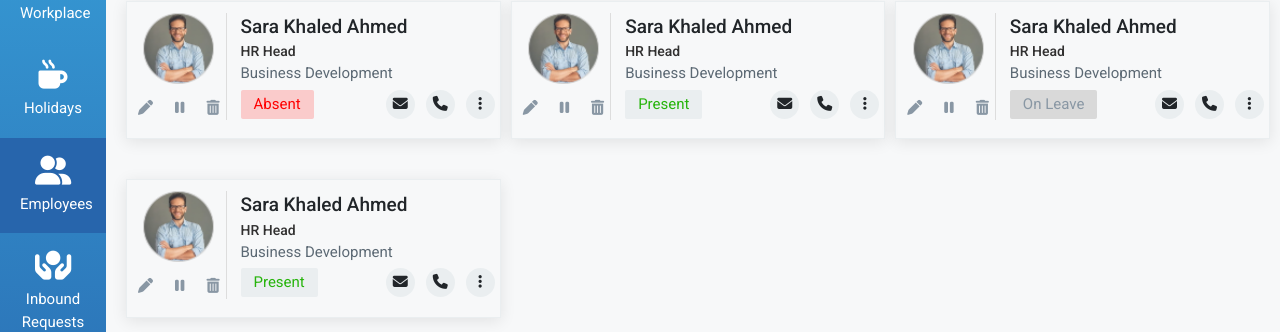
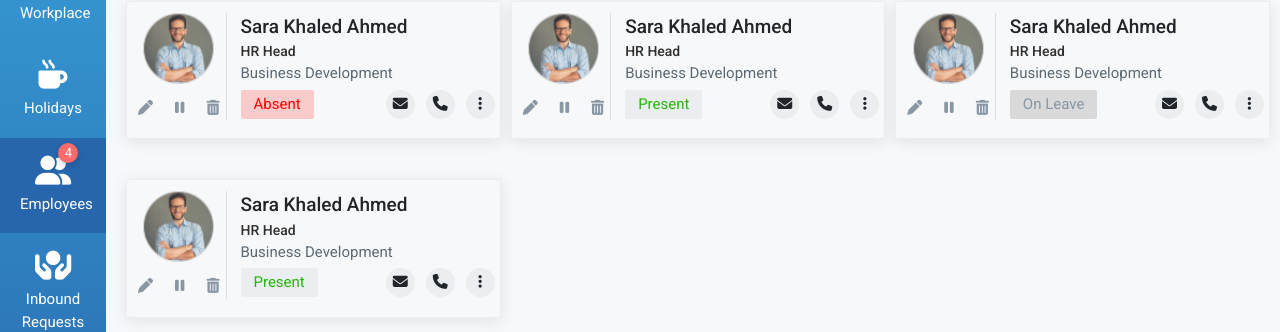
Before and after one commit to Mostafa-Shawky2021/HR-System-Task, a React (Create React App) app: page / in a window 1280 px wide. Shown: the part 208-540 px from the top of the page. Built offline with nearby package versions, Linux system fonts and the light colour scheme.

Commit message:
fix formodal

```diff
--- a/src/App.jsx
+++ b/src/App.jsx
@@ -30,7 +30,6 @@ const App = () => {
 
     })
 
-
     let emailRegex = /^(([^<>()[\]\\.,;:\s@"]+(\.[^<>()[\]\\.,;:\s@"]+)*)|(".+"))@((\[[0-9]{1,3}\.[0-9]{1,3}\.[0-9]{1,3}\.[0-9]{1,3}\])|(([a-zA-Z\-0-9]+\.)+[a-zA-Z]{2,}))$/
 
     useEffect(() => {
@@ -54,6 +53,7 @@ const App = () => {
         } else {
 
             setFormData((prevState) => {
+
                 prevState.employeeName.errMsg = ''
                 prevState.employeeName.validate = true;
                 return { ...prevState }
@@ -68,6 +68,7 @@ const App = () => {
             })
         } else {
             setFormData((prevState) => {
+
                 prevState.startDate.errMsg = ''
                 prevState.startDate.validate = true;
                 return { ...prevState }
@@ -94,6 +95,7 @@ const App = () => {
             })
         } else {
             setFormData((prevState) => {
+
                 prevState.departmentName.errMsg = ''
                 prevState.departmentName.validate = true;
                 return { ...prevState }
@@ -117,12 +119,15 @@ const App = () => {
 
         let formStatusIterate = Object.entries(formData).some(([key, value]) => {
             // false meaning there is error in inputs
+
             return value.validate === false
         })
 
+
+        // formStatusIterate ? setFormStatus(false) : setFormStatus(true)
+        // console.log(formStatusIterate)
         if (!formStatusIterate) {
-            console.log('good')
-            // no problem with error form
+
             let employee = {
                 id: employees.length,
                 name: formData.employeeName.value,
@@ -137,17 +142,24 @@ const App = () => {
                     manager: formData.directManagerName.value
                 }
             }
+
+
             for (let key in formData) {
-                employee[key] = formData[key].value = ''
-                employee[key] = formData[key].errMsg = '';
+                formData[key].value = ''
+                formData[key].errMsg = '';
+
+                if (key !== "officeName" && key !== "attendanceName" && key !== "roleName" && key !== "directManagerName") {
+                    formData[key].validate = false
+                    console.log(`the key is => ${key}`)
+                }
 
             }
             setToggleFormModal(false)
-            setEmployees((prevState) => [...prevState, employee])
+            employees.length ? setEmployees((prevState) => [...prevState, employee]) : setEmployees((prevState) => [employee])
         }
+        setFormStatus(false)
 
     }
-
 
     const onDeleteEmployee = (id) => {
         let confirmStatus = window.confirm('Are you sure you want to delete employee?')
@@ -169,7 +181,7 @@ const App = () => {
                     />
                 )
             }
-            <Sidebar />
+            <Sidebar employeesCount={employees.length} />
             <Header />
             <div className="page-wrapper" id="page-wrapper">
                 <div className="searh-add-wrapper">
@@ -195,9 +207,6 @@ const App = () => {
                 </div>
 
             </div>
-
-
-
         </>
     )
 }
--- a/src/components/sidebar/Sidebar.jsx
+++ b/src/components/sidebar/Sidebar.jsx
@@ -1,7 +1,7 @@
 import React, { useEffect } from 'react';
 import './sidebar.css'
 
-const Sidebar = () => {
+const Sidebar = ({ employeesCount }) => {
     return (
         <aside className="sidebar" id="sidebar">
             <ul className="list-unstyled list ">
@@ -26,6 +26,7 @@ const Sidebar = () => {
                 <li className="item active">
                     <a href="#" className="item-link d-flex flex-column">
                         <i className="fa-solid fa-user-group icon-sidebar"></i>
+                        <span className="employee-count">{employeesCount}</span>
                         <span className="text-sidebar">Employees</span>
                     </a>
                 </li>
--- a/src/components/sidebar/sidebar.css
+++ b/src/components/sidebar/sidebar.css
@@ -14,6 +14,22 @@
     cursor: pointer;
     user-select: none;
     text-align: center;
+    position: relative;
+}
+
+.sidebar .list .item .employee-count {
+    position: absolute;
+    right: 26%;
+    top: 5px;
+    width: 20px;
+    height: 20px;
+    box-shadow: 0 3px 6px 0 rgb(0 0 0 / 16%);
+    background-color: #ff6a6a;
+    color: #fff;
+    border-radius: 50%;
+    text-align: center;
+    font-size: 13px;
+    line-height: 20px;
 }
 
 .sidebar .list .item .item-link {
--- a/src/components/submenu/SubMenu.jsx
+++ b/src/components/submenu/SubMenu.jsx
@@ -5,7 +5,6 @@ const SubMenu = ({ subMenuToggle, setSubMenuToggle, subMenuElementRef }) => {
 
     useEffect(() => {
         const onBodyClickSubMenu = (e) => {
-            console.log(e.target)
             if (subMenuElementRef.current.contains(e.target)) {
                 return
             }
```
